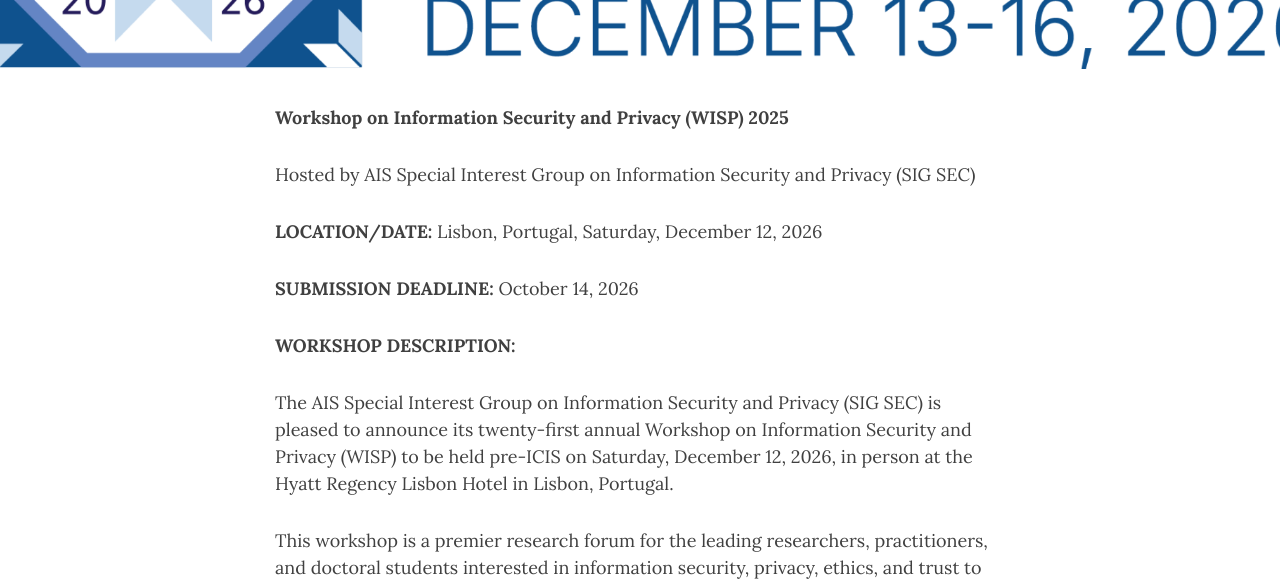
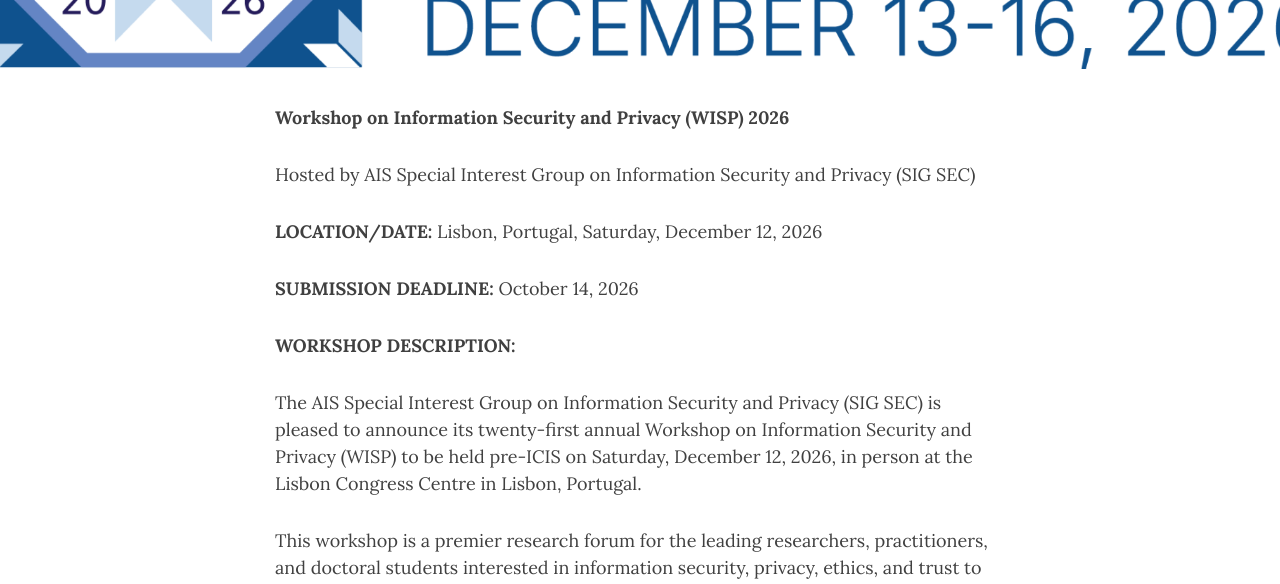
Before and after one commit to ais-sigsec/ais-sigsec.github.io, a Jekyll site: the page built from _posts/2026-09-14-wisp-2026.md, in a window 1280 px wide and 900 px high, scrolled down 268 px. Shown: the part 154-738 px from the top of the window. Built offline with Jekyll 4.4.1, drawn with Linux system fonts in a browser that asks for light colours; comment, search, counter and statistics services are not loaded.

Commit message:
Correct WISP location and year in the title

```diff
--- a/_posts/2026-09-14-wisp-2026.md
+++ b/_posts/2026-09-14-wisp-2026.md
@@ -4,7 +4,7 @@
 cover-img: /assets/img/icis-2026-logo-2.png
 ---
 
-**Workshop on Information Security and Privacy (WISP) 2025**
+**Workshop on Information Security and Privacy (WISP) 2026**
 
 Hosted by AIS Special Interest Group on Information Security and Privacy (SIG SEC)
 
@@ -14,7 +14,7 @@
 
 **WORKSHOP DESCRIPTION:**
 
-The AIS Special Interest Group on Information Security and Privacy (SIG SEC) is pleased to announce its twenty-first annual Workshop on Information Security and Privacy (WISP) to be held pre-ICIS on Saturday, December 12, 2026, in person at the Hyatt Regency Lisbon Hotel in Lisbon, Portugal.
+The AIS Special Interest Group on Information Security and Privacy (SIG SEC) is pleased to announce its twenty-first annual Workshop on Information Security and Privacy (WISP) to be held pre-ICIS on Saturday, December 12, 2026, in person at the Lisbon Congress Centre in Lisbon, Portugal.
 
 This workshop is a premier research forum for the leading researchers, practitioners, and doctoral students interested in information security, privacy, ethics, and trust to exchange ideas and collaborate with the members of the SIGSEC community and others. We invite individuals to submit research articles, case studies, position papers, research-in-progress, methodology papers, and panel discussion proposals that address all interesting aspects of information security, assurance, and privacy, including but not limited to:
 
```
